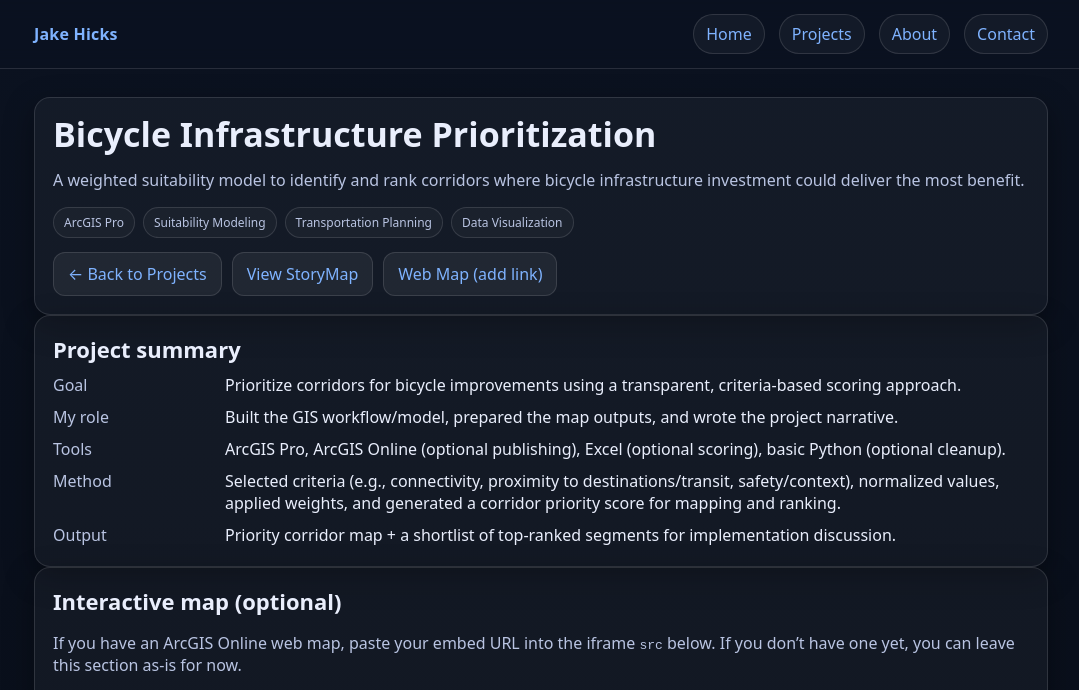
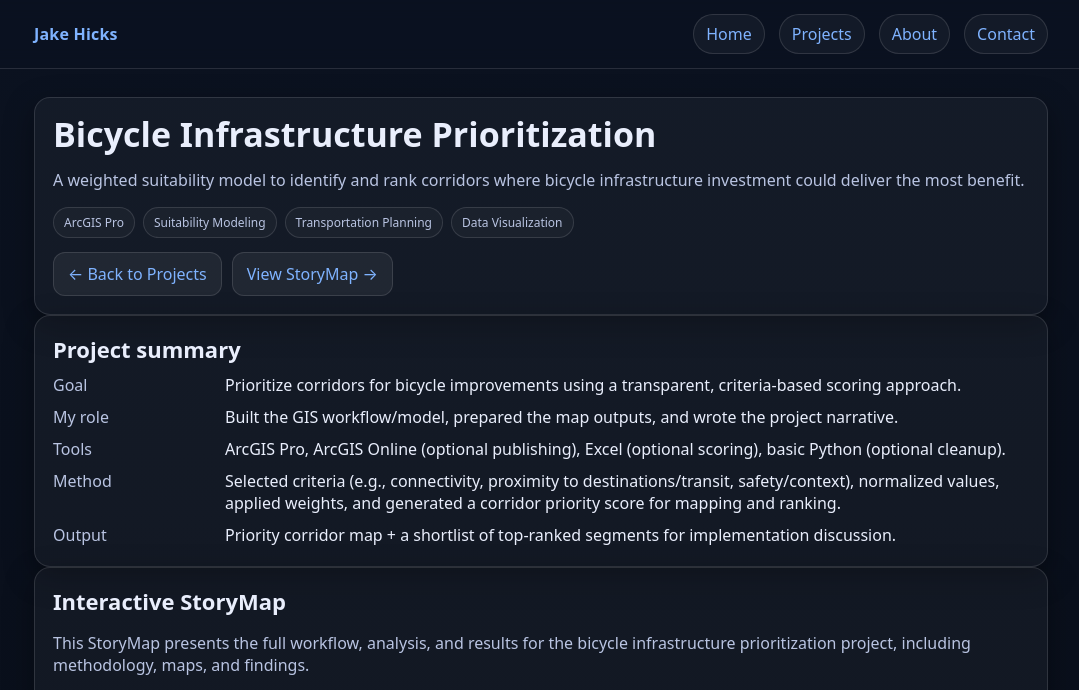
Before and after one commit to jameskellerhicks-alt/jameskellerhicks-alt.github.io, a plain HTML site: page projects/project-1.html in a window 1280 px wide. Shown: the top 690 px of the page, without its empty margins (99-1178 px from the left). Drawn offline with Linux system fonts and the light colour scheme; grey boxes are pictures that could not be loaded.

Commit message:
Update project-1.html

```diff
--- a/projects/project-1.html
+++ b/projects/project-1.html
@@ -37,10 +37,11 @@
     </div>
 
     <div class="btnrow">
-      <a class="btn" href="/projects/">← Back to Projects</a>
-      <a class="btn" href="https://storymaps.arcgis.com/stories/db59bcb095674b4383bceeb95cd4045c" target="_blank" rel="noopener">View StoryMap </a>
-      <a class="btn" href="#" target="_blank" rel="noopener">Web Map (add link)</a>
-    </div>
+  <a class="btn" href="/projects/">← Back to Projects</a>
+  <a class="btn" href="https://storymaps.arcgis.com/stories/db59bcb095674b4383bceeb95cd4045c" target="_blank" rel="noopener">
+    View StoryMap →
+  </a>
+</div>
   </section>
 
   <section class="card">
@@ -71,14 +72,19 @@
   </section>
 
   <section class="card">
-    <h2 class="h2">Interactive map (optional)</h2>
+    <h2 class="h2">Interactive StoryMap</h2>
     <p class="muted">
-      If you have an ArcGIS Online web map, paste your embed URL into the iframe <code>src</code> below.
-      If you don’t have one yet, you can leave this section as-is for now.
+      This StoryMap presents the full workflow, analysis, and results for the bicycle infrastructure
+  prioritization project, including methodology, maps, and findings.
     </p>
 
     <!-- Replace the src with your ArcGIS embed URL -->
-    <iframe class="embed" src="https://storymaps.arcgis.com/stories/db59bcb095674b4383bceeb95cd4045c?embed=true" allowfullscreen allow="geolocation"></iframe>
+    <iframe
+  class="embed"
+  src="https://storymaps.arcgis.com/stories/db59bcb095674b4383bceeb95cd4045c?embed=true"
+  allowfullscreen
+  allow="geolocation">
+</iframe>
   </section>
 
   <section class="card">
```
